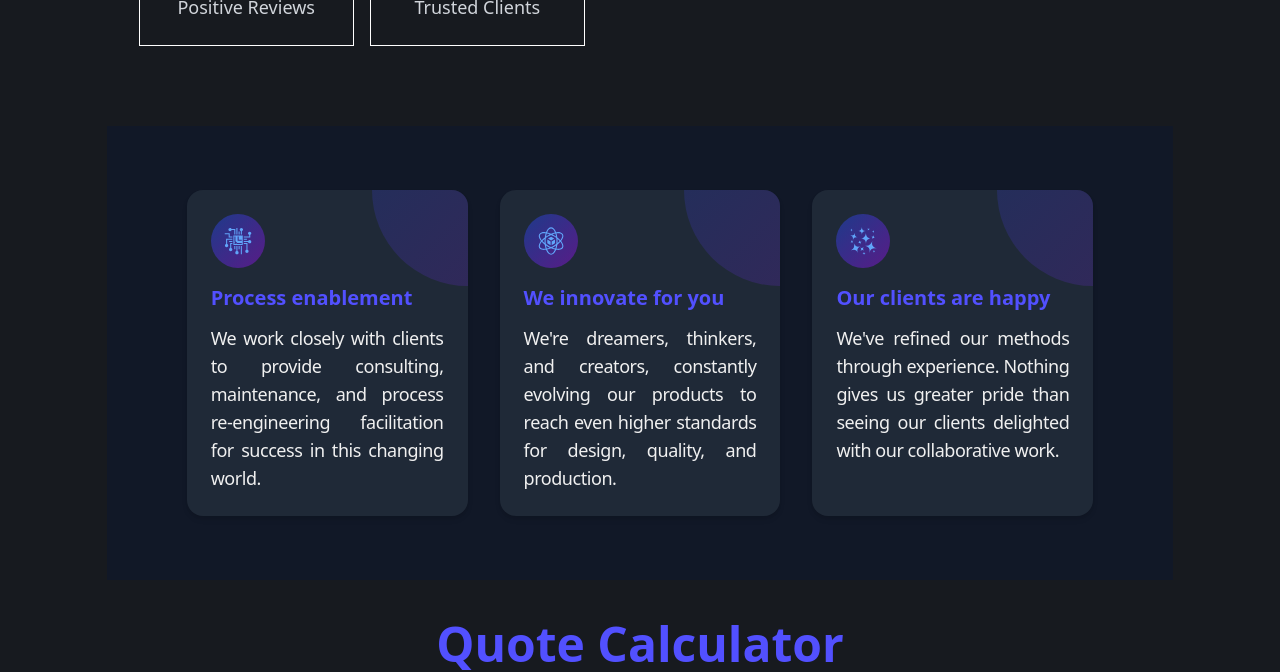
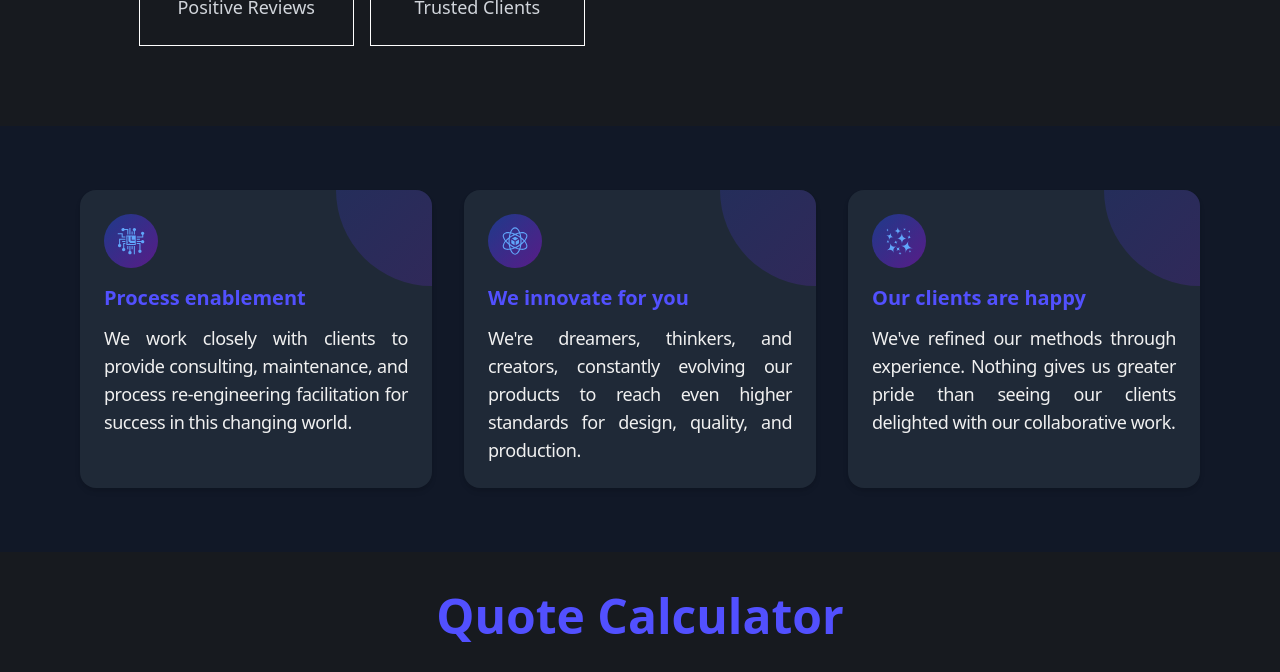
Before and after one commit to navanitvish/adiyaBusinessSolution-main, a React (Vite) app in the folder client/: page / in a window 1280 px wide. Shown: the part 1480-2152 px from the top of the page. Built offline with nearby package versions, Linux system fonts and the light colour scheme.

Commit message:
some chnages left

```diff
--- a/client/src/pages/Home/WhyChooseUs.jsx
+++ b/client/src/pages/Home/WhyChooseUs.jsx
@@ -29,7 +29,7 @@ const WhyChooseUs = () => {
   const textColor = isLightMode ? "text-gray-800" : "text-gray-100";
 
   return (
-    <main className={`w-10/12 mx-auto font-montserrat px-5 md:px-20 py-16 ${bgGradient} ${textColor}`}>
+    <main className={` font-montserrat px-5 md:px-20 py-16 ${bgGradient} ${textColor}`}>
       {/* <h1 className="text-4xl md:text-6xl font-bold text-center mb-12 ">
         Why Choose Us
       </h1> */}
```
